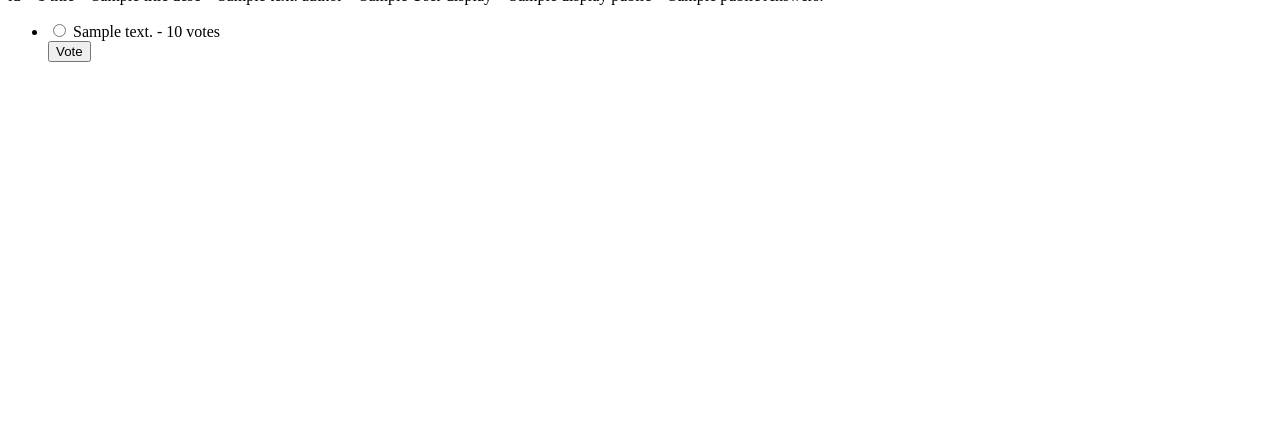
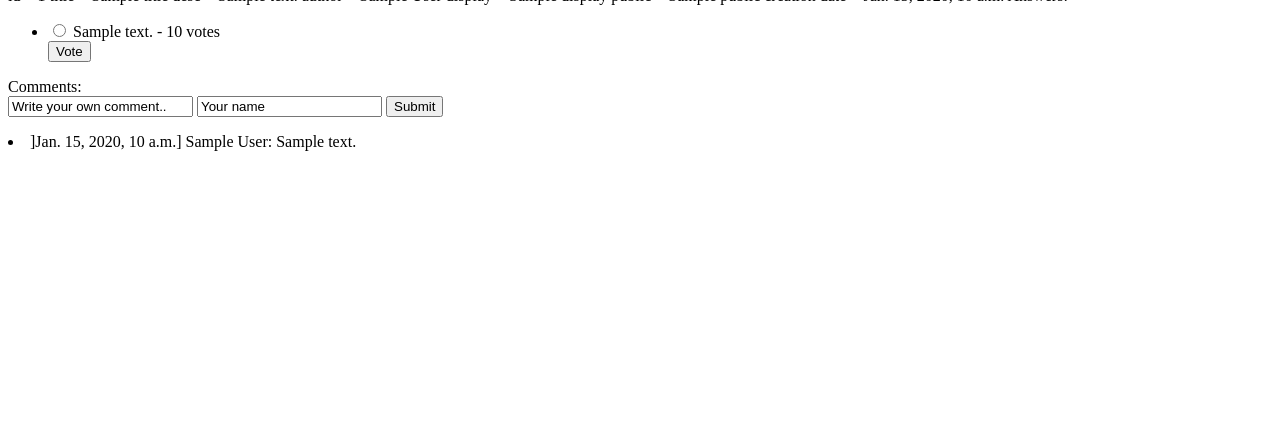
Before and after one commit to meet-projects/survme-y2-2013, a Django app: template home/templates/displaysurvey.html in a window 1280 px wide. Shown: the part 367-800 px from the top of the page. Run offline with Django 3.2, Linux system fonts and the light colour scheme; the template is opened without the code that fills it: most values are stand-ins (such as "Sample title", 1, 10 or a date in 2020).

Commit message:
Added comments!

```diff
--- a/home/templates/displaysurvey.html
+++ b/home/templates/displaysurvey.html
@@ -13,6 +13,7 @@
 		author = {{author}}
 		display = {{display}}
 		public = {{public}}
+		creation date = {{date}}
 		Answers:
 		<ul> <form action="vote/" method= "post">
 		{% csrf_token %}
@@ -21,6 +22,15 @@
 		{% endfor %}
 		<input type="submit" value="Vote">
 		</form> </ul>
+		Comments:
+		<form action="comment/" method= "post">{% csrf_token %}<input type= "text" name= "text" value="Write your own comment.."> <input type= "text" name= "author" value="Your name"> <input type= "submit" value= "Submit"></form>
+		{% if comments %}
+			{% for comment in comments %}
+					<li>]{{comment.date}}] {{comment.author}}: {{comment.text}}</li>
+			{% endfor %}
+		{% else %}
+			There are no comments on this poll.
+		{% endif %}
 	{% endif %}
 	</ul>
 {% endblock %}
--- a/home/templates/newsurvey.html
+++ b/home/templates/newsurvey.html
@@ -22,7 +22,7 @@ $(function(){
 	<form action="create/" method= "post">
 		{% csrf_token %}
 		<div id="createSurv">
-		<p>Title: <input type= "text" name= "title" > </p>
+		<p>Title: <input type= "text" name= "title"> </p>
 		<p>Author: <input type= "text" name= "author" > </p>
 		<p>Description: <input type= "text" name= "desc" > </p>
 		<p>Answer: <input type= "text" name= "answer1" > </p>
```
Also changed, not shown: home/models.py (+7 -0 lines), home/views.py (+17 -4 lines), 2 other files.
